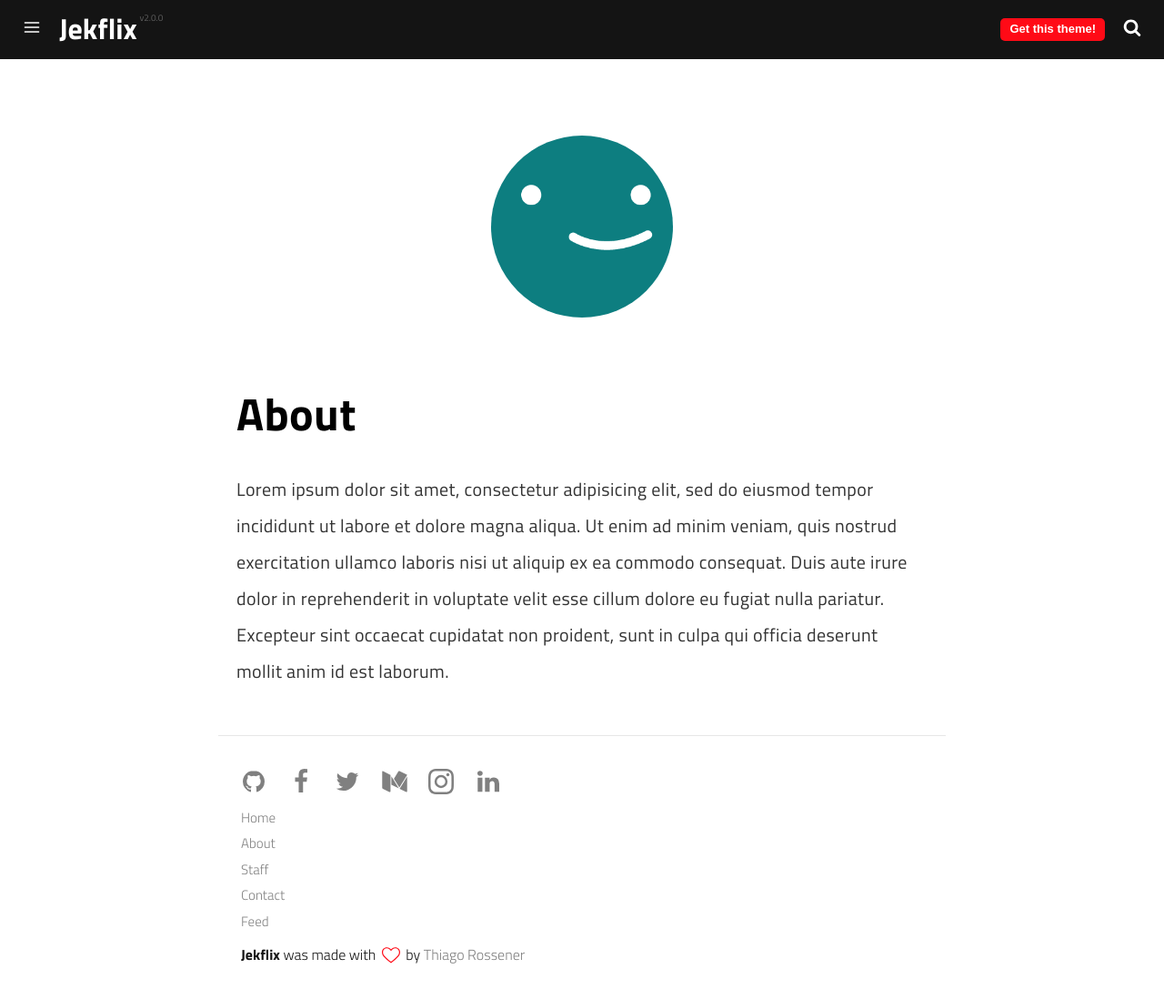
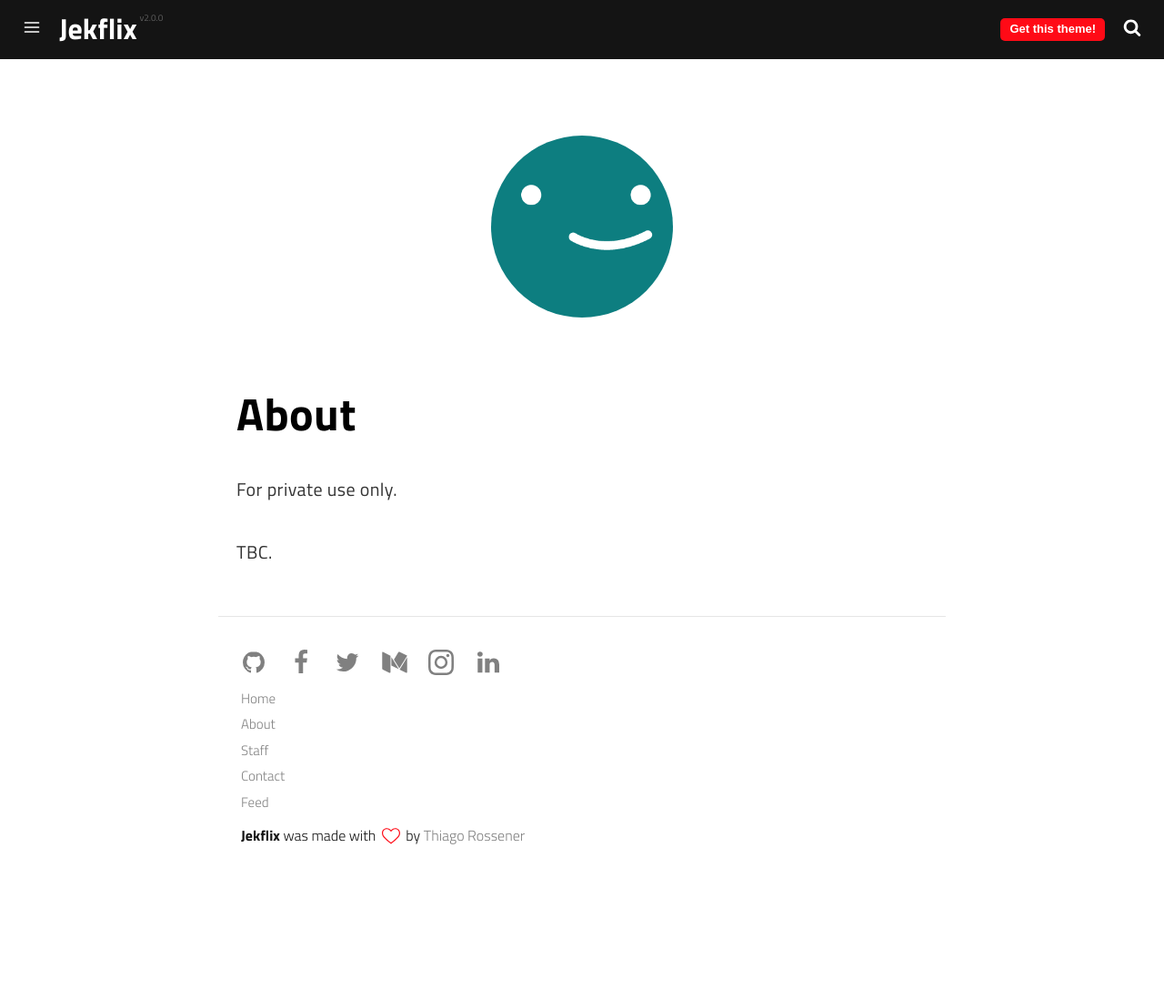
Before and after one commit to AmazingCookie/AmazingCookie.github.io, a Jekyll site: the page built from pages/about.md, in a window 1280 px wide and 1098 px high. Shown: the whole window at 91% size. Built offline with Jekyll 4.4.1, drawn with Linux system fonts in a browser that asks for light colours; a script that is not in the unit is left out.

Commit message:
Update web page.

```diff
--- a/pages/about.md
+++ b/pages/about.md
@@ -10,9 +10,6 @@ menu: true
 
 # About
 
-Lorem ipsum dolor sit amet, consectetur adipisicing elit, sed do eiusmod
-tempor incididunt ut labore et dolore magna aliqua. Ut enim ad minim veniam,
-quis nostrud exercitation ullamco laboris nisi ut aliquip ex ea commodo
-consequat. Duis aute irure dolor in reprehenderit in voluptate velit esse
-cillum dolore eu fugiat nulla pariatur. Excepteur sint occaecat cupidatat non
-proident, sunt in culpa qui officia deserunt mollit anim id est laborum.
+For private use only.
+
+TBC.
--- a/src/yml/site.yml
+++ b/src/yml/site.yml
@@ -1,5 +1,5 @@
-name: Jekflix
-title: Jekflix | A blog theme for Jekyll
+name: Machine Learning
+title: Machine Learning | A blog theme for Jekyll
 description: Jekflix is a template for Jekyll inspired by Netflix and made by Thiago Rossener.
 tags:
   - blog
```
Also changed, not shown: _posts/2020-01-02-welcome-my-homepage-for-machine-learning.md (renamed from _posts/2010-01-01-welcome-to-the-desert-of-the-real.md, +2 -2 lines).
